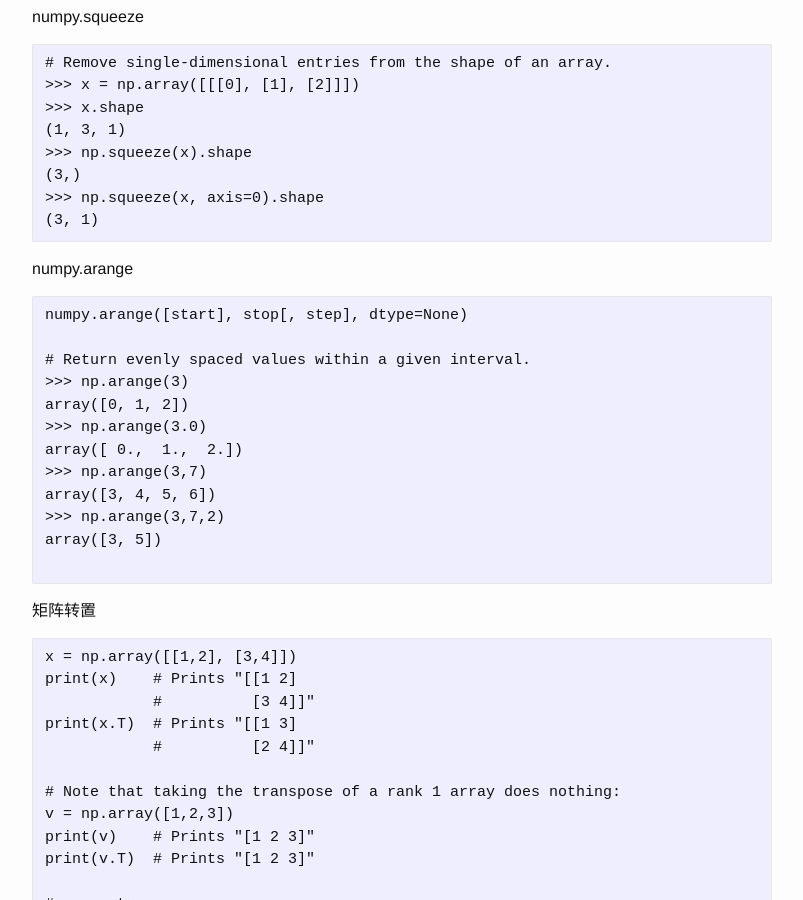
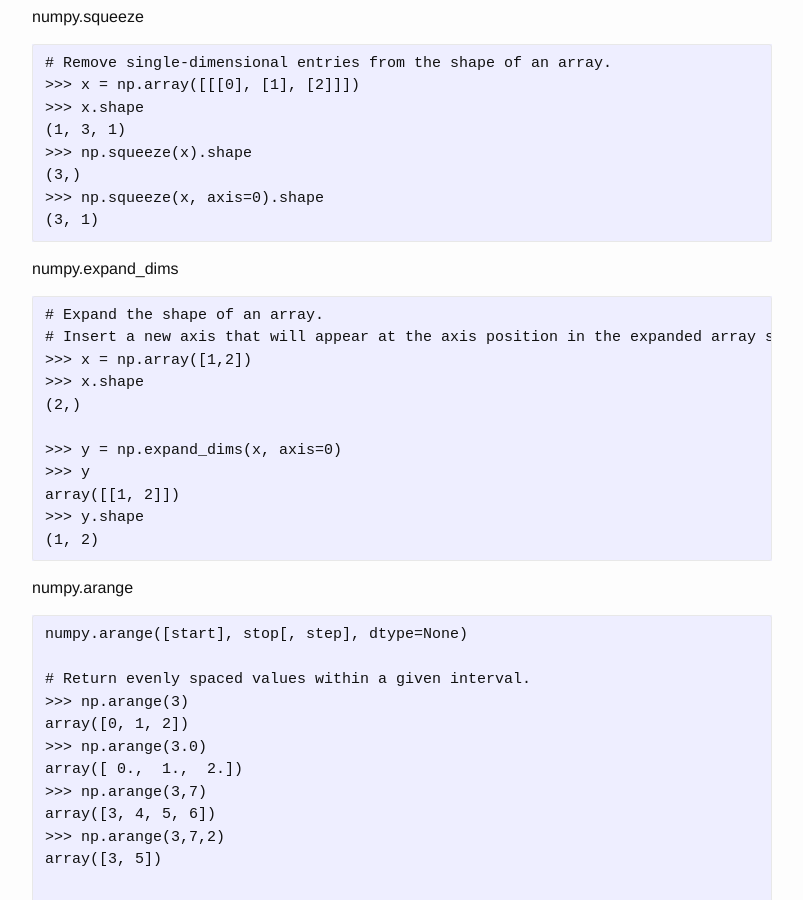
Before and after one commit to josephstalin117/josephstalin117.github.io, a Jekyll site: the page built from _posts/2018-3-3-numpy.markdown, in a window 1280 px wide and 900 px high, scrolled down 10208 px. Shown: the whole window, without its empty margins (238-1041 px from the left). Built offline with Jekyll 4.4.1, drawn with Linux system fonts in a browser that asks for light colours.

Commit message:
add expand_dims

````diff
--- a/_posts/2018-3-3-numpy.markdown
+++ b/_posts/2018-3-3-numpy.markdown
@@ -473,6 +473,21 @@ numpy.squeeze
 (3, 1)
 ```
 
+numpy.expand_dims
+```
+# Expand the shape of an array.
+# Insert a new axis that will appear at the axis position in the expanded array shape.
+>>> x = np.array([1,2])
+>>> x.shape
+(2,)
+
+>>> y = np.expand_dims(x, axis=0)
+>>> y
+array([[1, 2]])
+>>> y.shape
+(1, 2)
+```
+
 numpy.arange
 ```
 numpy.arange([start], stop[, step], dtype=None)
````
